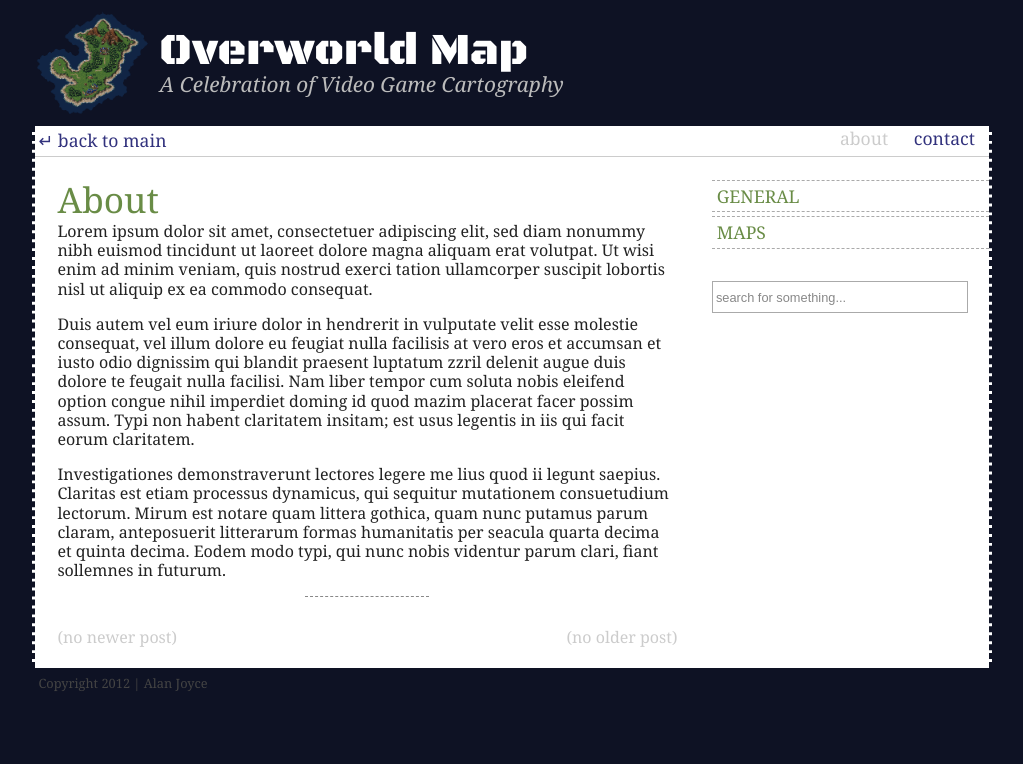
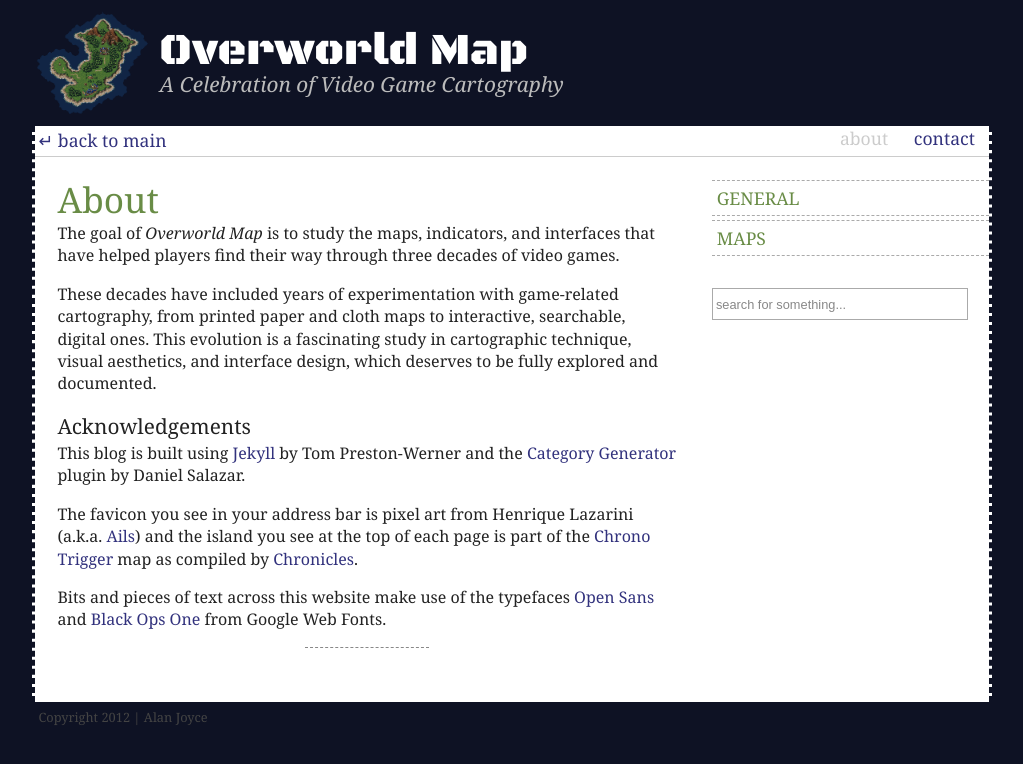
Before and after one commit to alanjoyce/overworldmap, a Jekyll site: the page built from about/index.md, in a window 1280 px wide. Shown: the top 764 px of the page, without its empty margins (128-1151 px from the left). Built offline with Jekyll 4.4.1, drawn with Linux system fonts in a browser that asks for light colours; Markdown is read by kramdown in place of the engine named in the settings.

Commit message:
contact and about pages done

```diff
--- a/_layouts/layout.html
+++ b/_layouts/layout.html
@@ -21,7 +21,10 @@
 			<title>{{ page.title }} - Overworld Map</title>
 		{% endif %}
 
-		{% if page.frontpage %}<meta name="description" content="A celebration of video game cartography, studying the maps, indicators, and interfaces that help players find their way around.">{% endif %}
+		{% if page.frontpage %}<meta name="description" content="A celebration of video game cartography. Studying the maps, indicators, and interfaces that have helped players find their way through three decades of games.">
+		{% else if page.teaser %}
+			<meta name="description" content="{{page.teaser}}">
+		{% endif %}
   </head>
   <body>
 		<div id="container">
@@ -67,7 +70,7 @@
 	    </div>
 			<footer>
 				<div id="footer">
-					Copyright 2012 | Alan Joyce
+					Copyright 2012 | <a href="http://thisisalan.com">Alan Joyce</a>
 				</div>
 			</footer>
 		</div>
--- a/_layouts/post.html
+++ b/_layouts/post.html
@@ -18,6 +18,7 @@ layout: layout
   {{ content }}
 </div>
 <div class="postSeparator"></div>
+{% if page.date %}
 	<div class="postNavigation">
 		{% if page.next.url %}
 			<a href="{{page.next.url}}" class="newerPosts">&larr; {{page.next.title}}</a>
@@ -30,3 +31,4 @@ layout: layout
 			<span class="gray"><a href="/" class="olderPosts">(no older post)</a></span>
 		{% endif %}
 	</div>
+{% endif %}
--- a/about/index.md
+++ b/about/index.md
@@ -3,8 +3,14 @@ layout: post
 title: About
 ---
 
-Lorem ipsum dolor sit amet, consectetuer adipiscing elit, sed diam nonummy nibh euismod tincidunt ut laoreet dolore magna aliquam erat volutpat. Ut wisi enim ad minim veniam, quis nostrud exerci tation ullamcorper suscipit lobortis nisl ut aliquip ex ea commodo consequat.
+The goal of _Overworld Map_ is  to study the maps, indicators, and interfaces that have helped players find their way through three decades of video games.
 
-Duis autem vel eum iriure dolor in hendrerit in vulputate velit esse molestie consequat, vel illum dolore eu feugiat nulla facilisis at vero eros et accumsan et iusto odio dignissim qui blandit praesent luptatum zzril delenit augue duis dolore te feugait nulla facilisi. Nam liber tempor cum soluta nobis eleifend option congue nihil imperdiet doming id quod mazim placerat facer possim assum. Typi non habent claritatem insitam; est usus legentis in iis qui facit eorum claritatem.
+These decades have included years of experimentation with game-related cartography, from printed paper and cloth maps to interactive, searchable, digital ones. This evolution is a fascinating study in cartographic technique, visual aesthetics, and interface design, which deserves to be fully explored and documented.
 
-Investigationes demonstraverunt lectores legere me lius quod ii legunt saepius. Claritas est etiam processus dynamicus, qui sequitur mutationem consuetudium lectorum. Mirum est notare quam littera gothica, quam nunc putamus parum claram, anteposuerit litterarum formas humanitatis per seacula quarta decima et quinta decima. Eodem modo typi, qui nunc nobis videntur parum clari, fiant sollemnes in futurum.
+# Acknowledgements
+
+This blog is built using [Jekyll](https://github.com/mojombo/jekyll) by Tom Preston-Werner and the [Category Generator](https://github.com/dsalzr/jekyll-category-generator) plugin by Daniel Salazar.
+
+The favicon you see in your address bar is pixel art from Henrique Lazarini (a.k.a. [Ails](http://ails.deviantart.com/)) and the island you see at the top of each page is part of the [Chrono Trigger](http://www.giantbomb.com/chrono-trigger/61-9249/) map as compiled by [Chronicles](http://www.rpgplanet.com/chrono/ct_maps.shtml).
+
+Bits and pieces of text across this website make use of the typefaces [Open Sans](https://www.google.com/webfonts/specimen/Open+Sans) and [Black Ops One](http://www.google.com/webfonts/specimen/Black+Ops+One) from Google Web Fonts.
--- a/css/style.css
+++ b/css/style.css
@@ -241,22 +241,23 @@ p.postPreview {
 	font-family: 'Open Sans', sans-serif;
 	font-size: 0.9em;
 	font-weight: 300;
+	line-height: 1.2em;
 	color: #444;
 }
 
 h1 {
 	font-size: 1.3em;
-	line-height: 1.3em;
+	line-height: 1.5em;
 }
 
 h2 {
 	font-weight: bold;
-	line-height: 1.3em;
+	line-height: 1.5em;
 }
 
 p {
 	margin-bottom: 1em;
-	line-height: 1.2em;
+	line-height: 1.4em;
 }
 
 ul {
@@ -269,6 +270,21 @@ li {
 	margin-top: 0.3em;
 }
 
+blockquote {
+	margin-left: 1em;
+	padding-left: 0.5em;
+	border-left: 2px solid #222;
+	font-style: italic;
+}
+
+em {
+	font-style: italic;
+}
+
+strong {
+	font-weight: bold;
+}
+
 
 /* FOOTER */
 
@@ -278,3 +294,7 @@ li {
 	padding-top: 0.7em;
 	padding-left: 0.5em;
 }
+
+#footer a {
+	color: #444;
+}
```
Also changed, not shown: contact/index.md (+5 -2 lines). Lines whose indentation alone changed are shown as unchanged.
